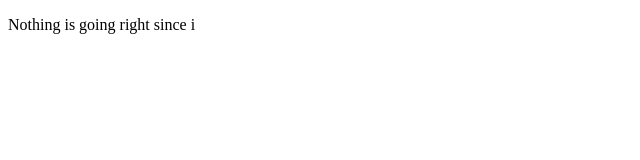
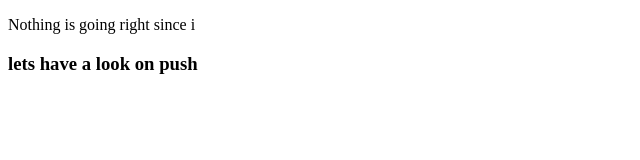
Before and after one commit to joseph-hrith7/hrid-repositary, a plain HTML site: page index.html in a window 1280 px wide. Shown: the whole page, without its empty margins (0-640 px from the left). Drawn offline with Linux system fonts and the light colour scheme.

Commit message:
to check

```diff
--- a/index.html
+++ b/index.html
@@ -8,5 +8,6 @@
 </head>
 <body>
     <p>Nothing is going right since i </p>
+    <h3> lets have a look on push </h3>
 </body>
 </html>
```
